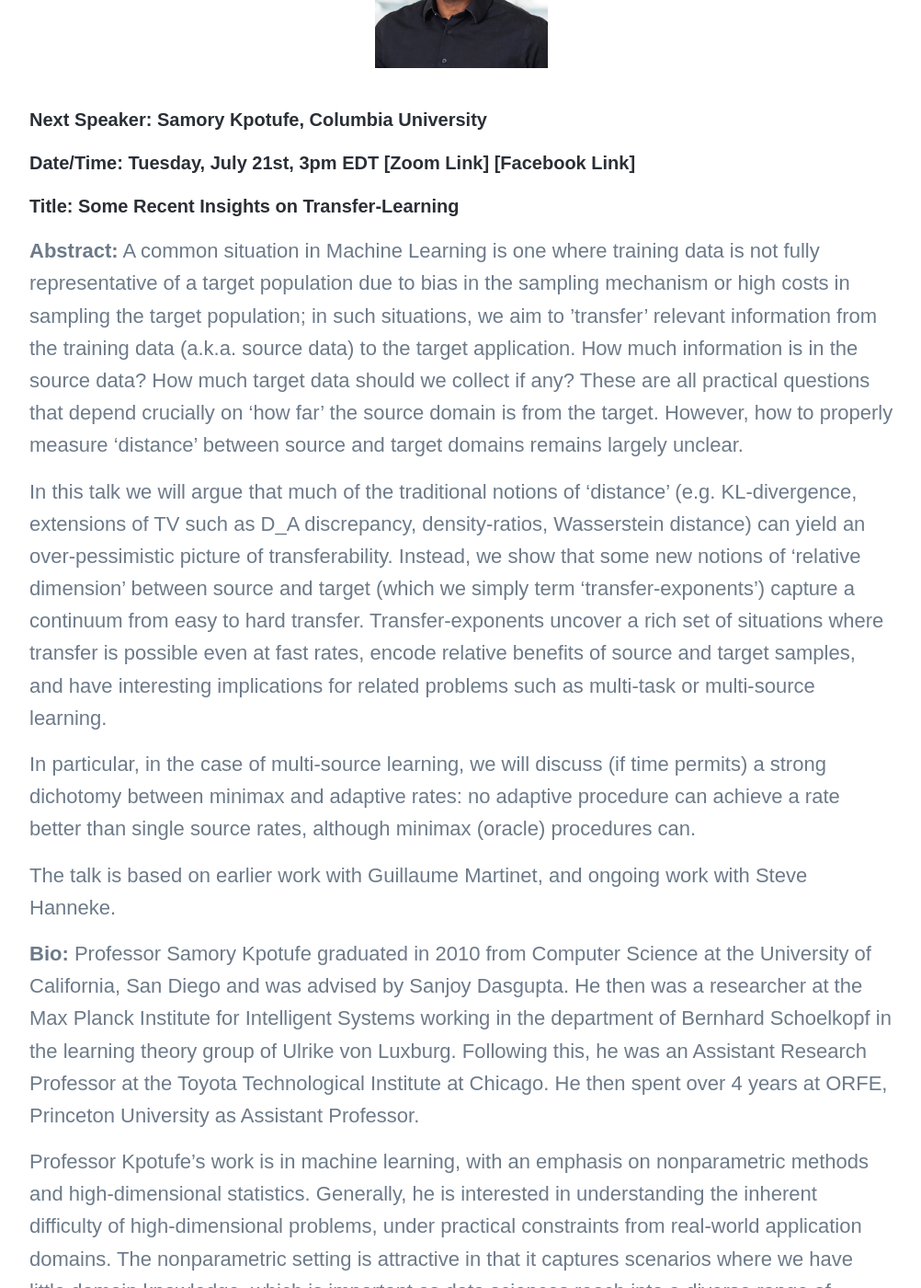
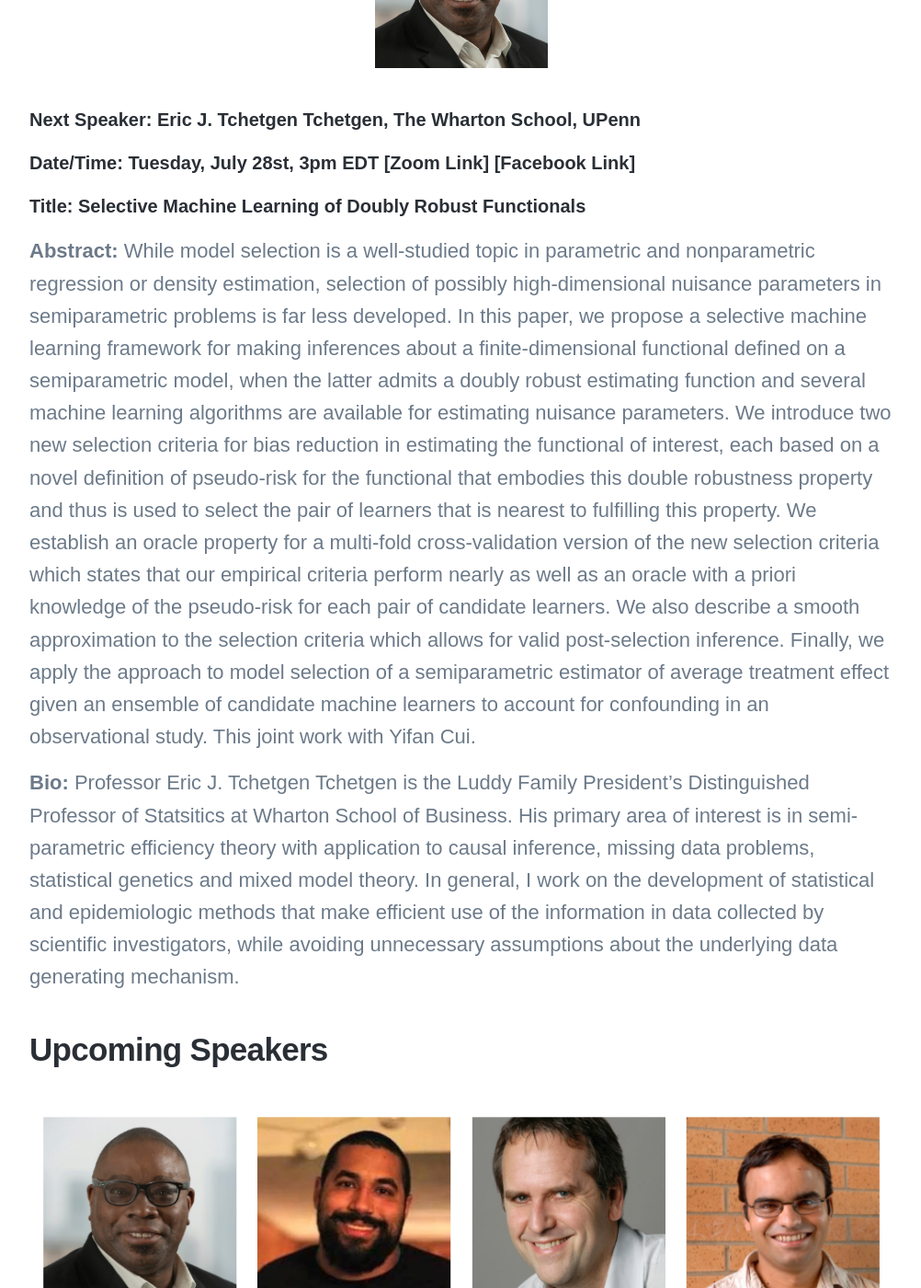
Before and after one commit to Operations-Research-Science/Operations-Research-Science.github.io, a Jekyll site: the page built from _projects/Math-for-DS.md, in a window 1280 px wide and 1400 px high, scrolled down 1320 px. Shown: the whole window at 92% size, without its empty margins (138-1140 px from the left). Built offline with Jekyll 4.4.1, drawn with Linux system fonts in a browser that asks for light colours; nearby versions of some CDN libraries; some web fonts are replaced; library files that are not in the unit come from our copies; some of the changed text lies outside the part shown.

Commit message:
Update Math-for-DS.md

```diff
--- a/_projects/Math-for-DS.md
+++ b/_projects/Math-for-DS.md
@@ -21,26 +21,15 @@ To ask the speaker a question, please use the Q&A function in Zoom to type your
 
 ## Next speaker
 
- <p align="center"><img width="20%" src="/images/news/MathDS/kpotufe.jpg" /></p>
+ <p align="center"><img width="20%" src="/images/news/MathDS/tchetgen.jpg" /></p>
 
-##### **Next Speaker:** [**Samory Kpotufe**](http://www.columbia.edu/~skk2175/), Columbia University
-##### **Date/Time:** Tuesday, July 21st, 3pm EDT [**[Zoom Link]**](https://psu.zoom.us/j/95512102924) [**[Facebook Link]**](https://www.facebook.com/events/2975077669258072)
-##### **Title:** Some Recent Insights on Transfer-Learning
+##### **Next Speaker:** [**Eric J. Tchetgen Tchetgen**](https://statistics.wharton.upenn.edu/profile/ett/), The Wharton School, UPenn
+##### **Date/Time:** Tuesday, July 28st, 3pm EDT [**[Zoom Link]**](https://psu.zoom.us/j/95512102924) [**[Facebook Link]**](https://www.facebook.com/events/983480592111310)
+##### **Title:** Selective Machine Learning of Doubly Robust Functionals
 
-**Abstract:** A common situation in Machine Learning is one where training data is not fully representative of a target population due to bias in the sampling mechanism or high costs in sampling the target population; in such situations, we aim to ’transfer’ relevant information from the training data (a.k.a. source data) to the target application. How much information is in the source data? How much target data should we collect if any? These are all practical questions that depend crucially on 'how far' the source domain is from the target. However, how to properly measure 'distance' between source and target domains remains largely unclear.
+**Abstract:** While model selection is a well-studied topic in parametric and nonparametric regression or density estimation, selection of possibly high-dimensional nuisance parameters in semiparametric problems is far less developed. In this paper, we propose a selective machine learning framework for making inferences about a finite-dimensional functional defined on a semiparametric model, when the latter admits a doubly robust estimating function and several machine learning algorithms are available for estimating nuisance parameters. We introduce two new selection criteria for bias reduction in estimating the functional of interest, each based on a novel definition of pseudo-risk for the functional that embodies this double robustness property and thus is used to select the pair of learners that is nearest to fulfilling this property. We establish an oracle property for a multi-fold cross-validation version of the new selection criteria which states that our empirical criteria perform nearly as well as an oracle with a priori knowledge of the pseudo-risk for each pair of candidate learners. We also describe a smooth approximation to the selection criteria which allows for valid post-selection inference. Finally, we apply the approach to model selection of a semiparametric estimator of average treatment effect given an ensemble of candidate machine learners to account for confounding in an observational study. This joint work with Yifan Cui.
 
-In this talk we will argue that much of the traditional notions of 'distance' (e.g. KL-divergence, extensions of TV such as D_A discrepancy, density-ratios, Wasserstein distance) can yield an over-pessimistic picture of transferability. Instead, we show that some new notions of 'relative dimension' between source and target (which we simply term 'transfer-exponents') capture a continuum from easy to hard transfer. Transfer-exponents uncover a rich set of situations where transfer is possible even at fast rates, encode relative benefits of source and target samples, and have interesting implications for related problems such as multi-task or multi-source learning.
-
-In particular, in the case of multi-source learning, we will discuss (if time permits) a strong dichotomy between minimax and adaptive rates: no adaptive procedure can achieve a rate better than single source rates, although minimax (oracle) procedures can.
-
-The talk is based on earlier work with Guillaume Martinet, and ongoing work with Steve Hanneke.
-
-
-**Bio:** Professor Samory Kpotufe graduated in 2010 from Computer Science at the University of California, San Diego and was advised by Sanjoy Dasgupta. He then was a researcher at the Max Planck Institute for Intelligent Systems working in the department of Bernhard Schoelkopf in the learning theory group of Ulrike von Luxburg. Following this, he was an Assistant Research Professor at the Toyota Technological Institute at Chicago. He then spent over 4 years at ORFE, Princeton University as Assistant Professor.
-
-Professor Kpotufe's work is in machine learning, with an emphasis on nonparametric methods and high-dimensional statistics. Generally, he is interested in understanding the inherent difficulty of high-dimensional problems, under practical constraints from real-world application domains. The nonparametric setting is attractive in that it captures scenarios where we have little domain knowledge, which is important as data sciences reach into a diverse range of applications.
-
-His main practical aim is to design adaptive procedures, i.e., practical procedures that can self-tune to unknown structure in data (e.g., manifold, sparsity, clusters), while at the same time meeting the various constraints (e.g., time, space, labeling cost) of modern applications.
+**Bio:** Professor Eric J. Tchetgen Tchetgen is the Luddy Family President’s Distinguished Professor of Statsitics at Wharton School of Business. His primary area of interest is in semi-parametric efficiency theory with application to causal inference, missing data problems, statistical genetics and mixed model theory. In general, I work on the development of statistical and epidemiologic methods that make efficient use of the information in data collected by scientific investigators, while avoiding unnecessary assumptions about the underlying data generating mechanism.
 
 ## Upcoming Speakers
 
```
Also changed, not shown: images/news/MathDS/speakers.png, images/news/MathDS/tchetgen.jpg (added).
